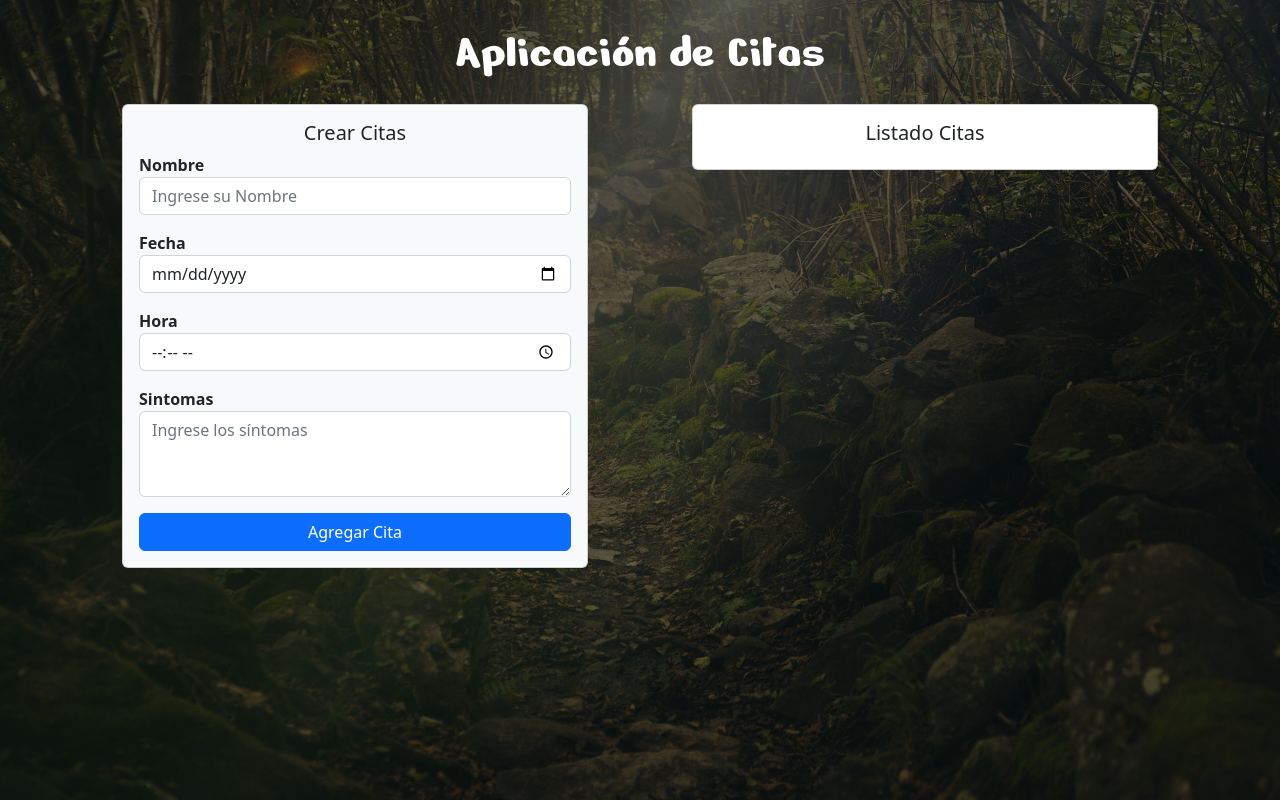
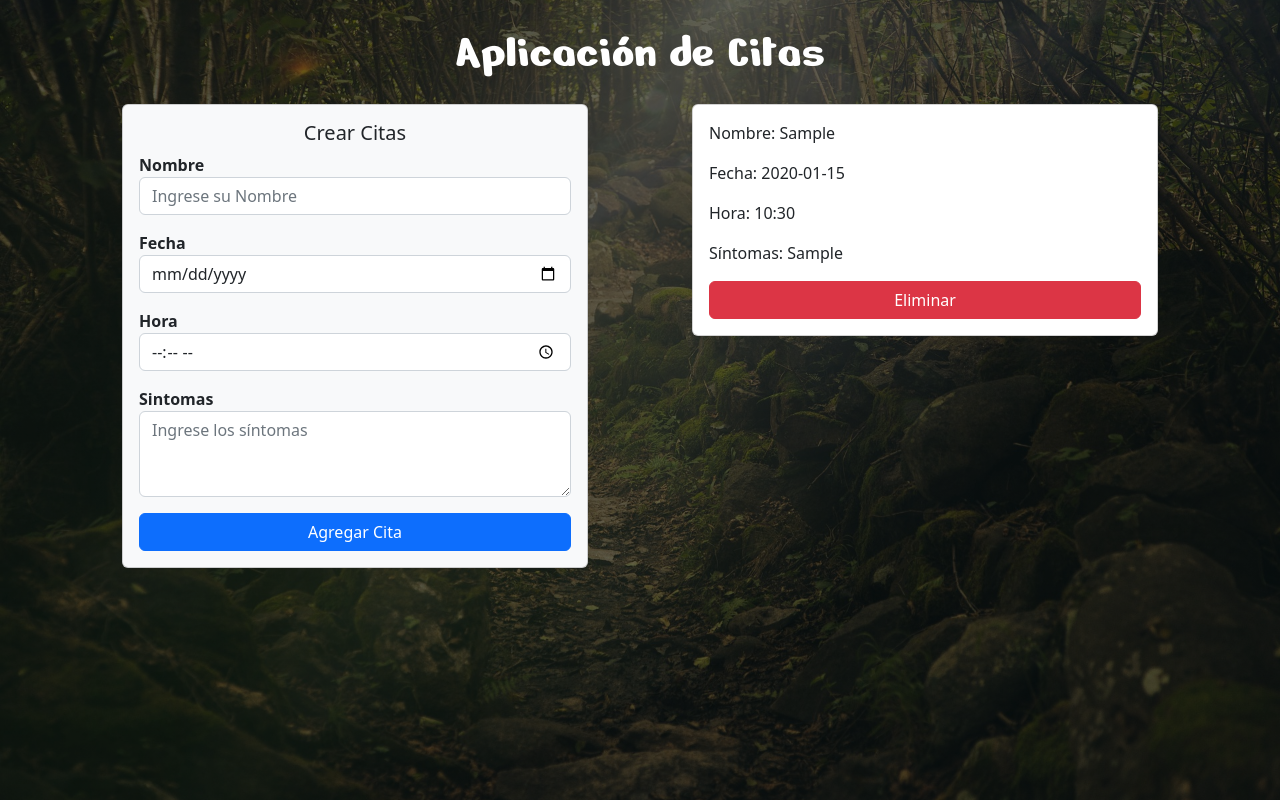
Before and after one commit to jcvillacob/citas, an Angular app: page / in a window 1280 px wide. Both pictures are taken after typing "Sample", "2020-01-15", "10:30", "Sample" into the empty fields and a click on the button "Agregar Cita". Built offline with nearby package versions, Linux system fonts and the light colour scheme.

Commit message:
Listo para Deploy

```diff
--- a/src/app/app.component.html
+++ b/src/app/app.component.html
@@ -5,7 +5,7 @@
       <app-crear-citas (CitaCreada)="agregarCita($event)"></app-crear-citas>
     </div>
     <div class="col-lg-6">
-      <app-list-citas></app-list-citas>
+      <app-list-citas [listadoCitas]="listCitas" (deletedCita)="borrarCita($event)"></app-list-citas>
     </div>
   </div>
 </div>
--- a/src/app/app.component.ts
+++ b/src/app/app.component.ts
@@ -11,4 +11,8 @@ export class AppComponent {
   agregarCita(Cita: any) {
     this.listCitas.push(Cita);
   }
+
+  borrarCita(i: number) {
+    this.listCitas.splice(i, 1);
+  }
 }
--- a/src/app/components/list-citas/list-citas.component.html
+++ b/src/app/components/list-citas/list-citas.component.html
@@ -1,5 +1,22 @@
-<div class="card">
+<div *ngIf="listadoCitas.length === 0" class="card bg-light">
   <div class="card-body">
-    <h5 class="card-title text-center">Listado Citas</h5>
+    <h5 class="card-title text-center">No hay citas para mostrar</h5>
   </div>
 </div>
+<div *ngFor = "let cita of listadoCitas; let i = index" class="card mb-2">
+  <div class="card-body">
+    <p class="card-text">
+      <span>Nombre: </span> {{cita.nombre}}
+    </p>
+    <p class="card-text">
+      <span>Fecha: </span> {{cita.fecha}}
+    </p>
+    <p class="card-text">
+      <span>Hora: </span> {{cita.hora}}
+    </p>
+    <p class="card-text">
+      <span>Síntomas: </span> {{cita.sintomas}}
+    </p>
+    <button style="width: 100%" class="btn btn-danger btn-block" (click)="eliminarCita(i)">Eliminar</button>
+  </div>
+</div>
--- a/src/app/components/list-citas/list-citas.component.ts
+++ b/src/app/components/list-citas/list-citas.component.ts
@@ -1,15 +1,18 @@
-import { Component, OnInit } from '@angular/core';
+import { Component, EventEmitter, Input, OnInit, Output } from '@angular/core';
 
 @Component({
   selector: 'app-list-citas',
   templateUrl: './list-citas.component.html',
-  styleUrls: ['./list-citas.component.css']
+  styleUrls: ['./list-citas.component.css'],
 })
 export class ListCitasComponent implements OnInit {
+  @Input() listadoCitas: any;
+  @Output() deletedCita = new EventEmitter<number>();
+  constructor() {}
 
-  constructor() { }
+  ngOnInit(): void {}
 
-  ngOnInit(): void {
+  eliminarCita(i: number) {
+    this.deletedCita.emit(i);
   }
-
 }
```
